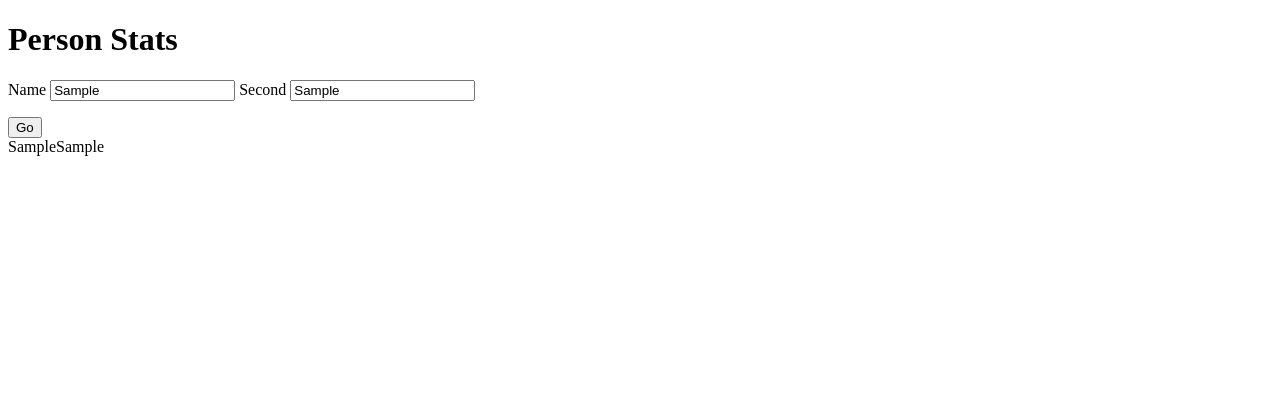
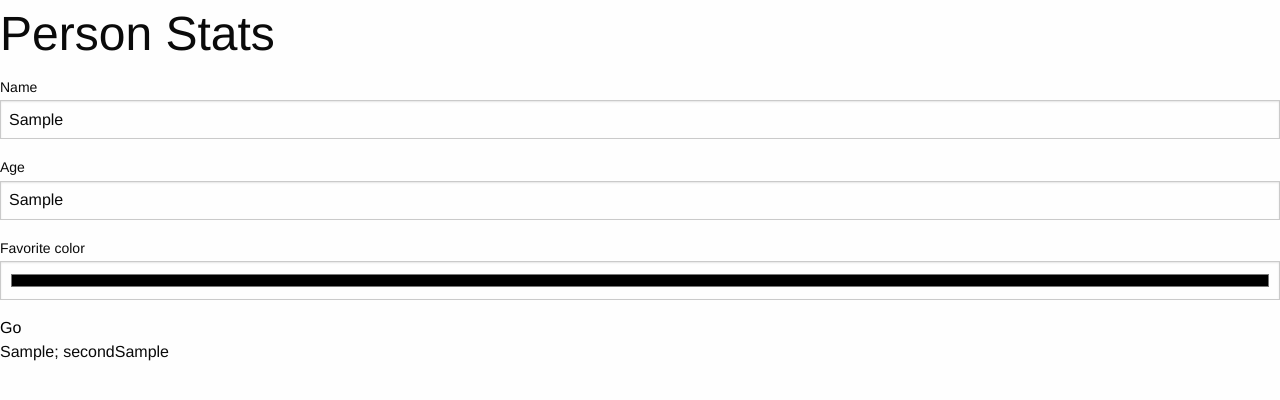
Before and after one commit to nolbol/person-stats, a plain HTML site: page index.html in a window 1280 px wide. Both pictures are taken after typing "Sample", "Sample" into the empty fields and a click on the button "Go". Drawn offline with nearby package versions, Linux system fonts and the light colour scheme.

Commit message:
Added foundation stylesheet

```diff
--- a/index.html
+++ b/index.html
@@ -6,6 +6,7 @@
     <title>Person Stats</title>
     <meta name="description" content="">
     <meta name="viewport" content="width=device-width, initial-scale=1">
+    <link rel="stylesheet" href="https://cdnjs.cloudflare.com/ajax/libs/foundation/6.4.0/css/foundation.min.css">
   </head>
   <body>
     <h1>Person Stats</h1>
@@ -15,9 +16,13 @@
             <label for="personName">Name</label>
             <input type="text" name="personName">
 
-            <label for="personSecond">Second</label>
+            <label for="personSecond">Age</label>
             <input type="text" name="personSecond">
         </p>
+        <p>
+            <label for="favoritecolor">Favorite color</label>
+            <input type="color" name="favoritecolor">
+            </p>
         <button type="submit">Go</button>
     </form>
 
--- a/index.js
+++ b/index.js
@@ -4,9 +4,12 @@ function changeHeading(ev) {
     const name = f.personName.value
     const stats = document.querySelector('#stats')
     const second = f.personSecond.value
+    const color = f.favoritecolor.value
+    f.style.color = color
+    //checking the font color to see if its valid
 
-    stats.innerHTML = name + second
-
+    stats.innerHTML = name + "; second" + second
+    //div.innerHTML = ${name}, second ${second}
 
 }
 
```
